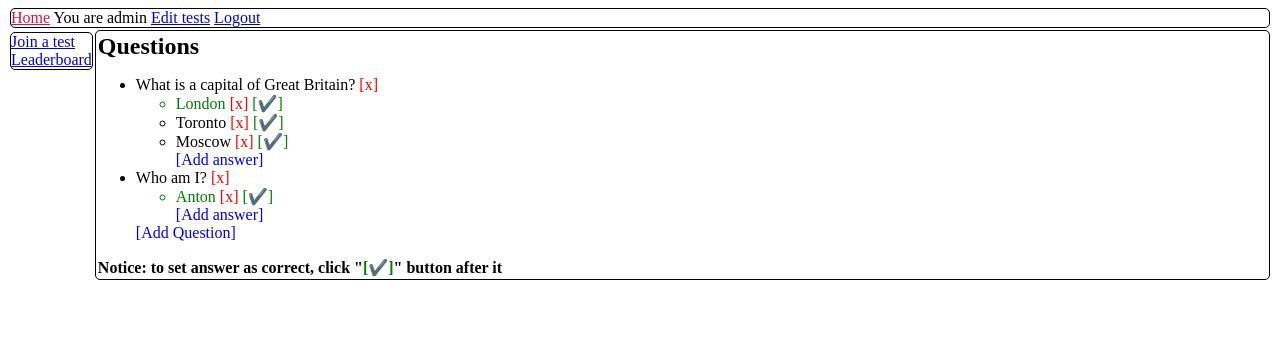
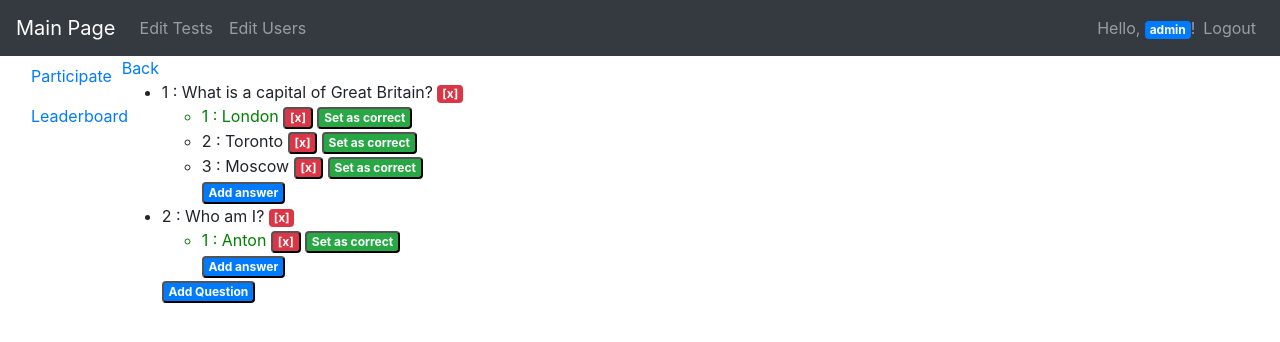
Before and after one commit to UARTman/test-system-project, a Flask app: page /admin/test/1 in a window 1280 px wide. Shown: the top 342 px of the page. Run offline with Flask 2, Linux system fonts and the light colour scheme; a user stored in the database is signed in; data comes from the database, SQL or seed files in the repository; both versions use the stored data as it was after the commit; some libraries are stand-ins or nearby versions.

Commit message:
Changed design, now fixing broken scripts

```diff
--- a/app.py
+++ b/app.py
@@ -225,6 +225,11 @@ def page_leaderboard():
     return render_template("p_leaderboard.html", model=model, len=len)
 
 
+@app.route("/admin/users")
+def page_admin_users():
+    return render_template("p_admin_users.html", users=User.select())
+
+
 def base_placeholder():  # TODO: find a way to add template_base to indexing w/o this clutch.
     return render_template("t_base.html")
 
--- a/templates/bootstrap/base.html
+++ b/templates/bootstrap/base.html
@@ -21,7 +21,8 @@
     <ul class="navbar-nav mr-auto">
         {% if 'user' in session %}
             {% if session['user'] == 'admin' %}
-                <li class="nav-item"> <a class="nav-link" href="{{ url_for("page_admin_tests") }}"> Admin Panel </a> </li>
+                <li class="nav-item"> <a class="nav-link" href="{{ url_for("page_admin_tests") }}"> Edit Tests </a> </li>
+                <li class="nav-item"> <a class="nav-link" href="{{ url_for("page_admin_users") }}"> Edit Users </a> </li>
             {% endif %}
         {% endif %}
     </ul>
--- a/templates/p_admin_test_edit.html
+++ b/templates/p_admin_test_edit.html
@@ -1,31 +1,34 @@
-{% extends "t_base.html" %}
+{% extends "bootstrap/base.html" %}
 {% block content %}
-    <h2 class="no_margin">Questions</h2>
+    <a href="{{ url_for("page_admin_tests") }}">Back</a>
     <div class="left">
         <ul>
             {% for i in model %}
                 <li>
                     <span class="id"> {{ i.number }} : </span>{{ i.content }}
-                    <span class="remove_question text_button" style="color: red;">[x]</span>
+                    <badge class="badge badge-danger remove_question">[x]</badge>
                     <ul>
                         {% for j in i.answers %}
                             <li {% if i.correct_answer == j.number %} style="color:green;" {% endif %}>
                                 <span class="id"> {{ j.number }} : </span>{{ j.content }}
-                                <span class="remove_answer text_button" style="color: red;">[x]</span>
-                                <span class="correct_answer text_button" style="color: green;">[✔️]</span>
+                                <button class="badge badge-danger remove_answer">[x]</button>
+                                <button class="badge badge-success correct_answer">Set as correct</button>
                             </li>
                         {% endfor %}
-                        <li style="list-style-type: none"><span class="add_answer text_button" style="color: blue">[Add answer]</span></li>
+                        <li style="list-style-type: none"><button class="badge badge-primary add_answer">Add answer</button></li>
                     </ul>
 
                 </li>
             {% endfor %}
-            <li style="list-style-type: none"><span class="text_button" id="add_question" style="color: blue">[Add Question]</span></li>
+            <li style="list-style-type: none"><button class="badge badge-primary" id="add_question">Add Question</button></li>
         </ul>
 
     </div>
 
-    <h4 class="no_margin">Notice: to set answer as correct, click "<span style="color: green">[✔️]</span>" button after it</h4>
+{#    <h4 class="no_margin">Notice: to set answer as correct, click "<span style="color: green">[✔️]</span>" button after it</h4>#}
+
+{% endblock %}
+{%  block scripts %}
     <script>
         $(function () {
             $( ".remove_answer" ).click(function () {
--- a/templates/t_base.html
+++ b/templates/t_base.html
@@ -23,6 +23,7 @@
             <span>You are {{ session['user'] }}</span>
             {% if session['user'] == 'admin' %}
                 <a href="{{ url_for('page_admin_tests') }}">Edit tests</a>
+                <a href="{{ url_for('page_admin_users') }}">Edit users</a>
             {% endif %}
             <a href="{{ url_for('action_logout') }}"> Logout </a>
         {% else %}
```
Also changed, not shown: templates/p_admin_test_list.html (+6 -3 lines), templates/p_admin_users.html (added, +17 -0 lines), orm.db.
